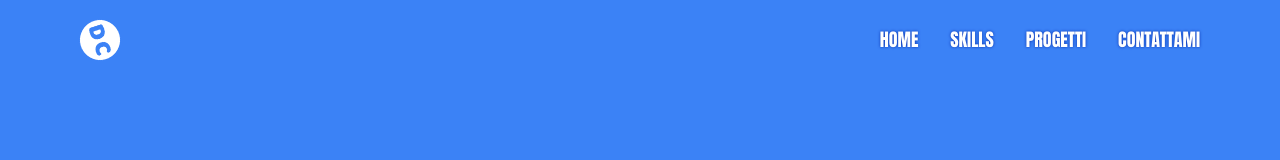
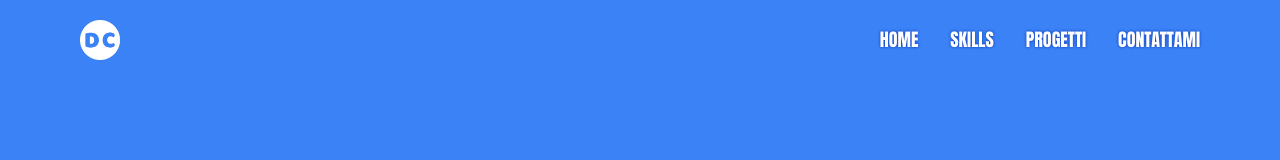
Before and after one commit to DavideCruciani/Portfolio, a React (Vite) app in the folder portfolio/: page / in a window 1280 px wide. Shown: the top 160 px of the page. Built offline with nearby package versions, Linux system fonts and the light colour scheme.

Commit message:
removed logo animation
removed logo spin animation

```diff
--- a/portfolio/src/components/Navbar.jsx
+++ b/portfolio/src/components/Navbar.jsx
@@ -14,7 +14,7 @@ const Navbar = ({logo}) => {
     <nav className='w-full h-20 bg-transparent fixed top-0 left-0 right-0 flex justify-between py-5 px-4 md:px-12 xl:px-20 z-[900]'>
       <div className='h-full'>
         <a href="#">
-          <img className='h-full animate-spin' src={logo} alt="Logo" />
+          <img className='h-full' src={logo} alt="Logo" />
         </a>
       </div>
       <div className='flex items-center'>
```
